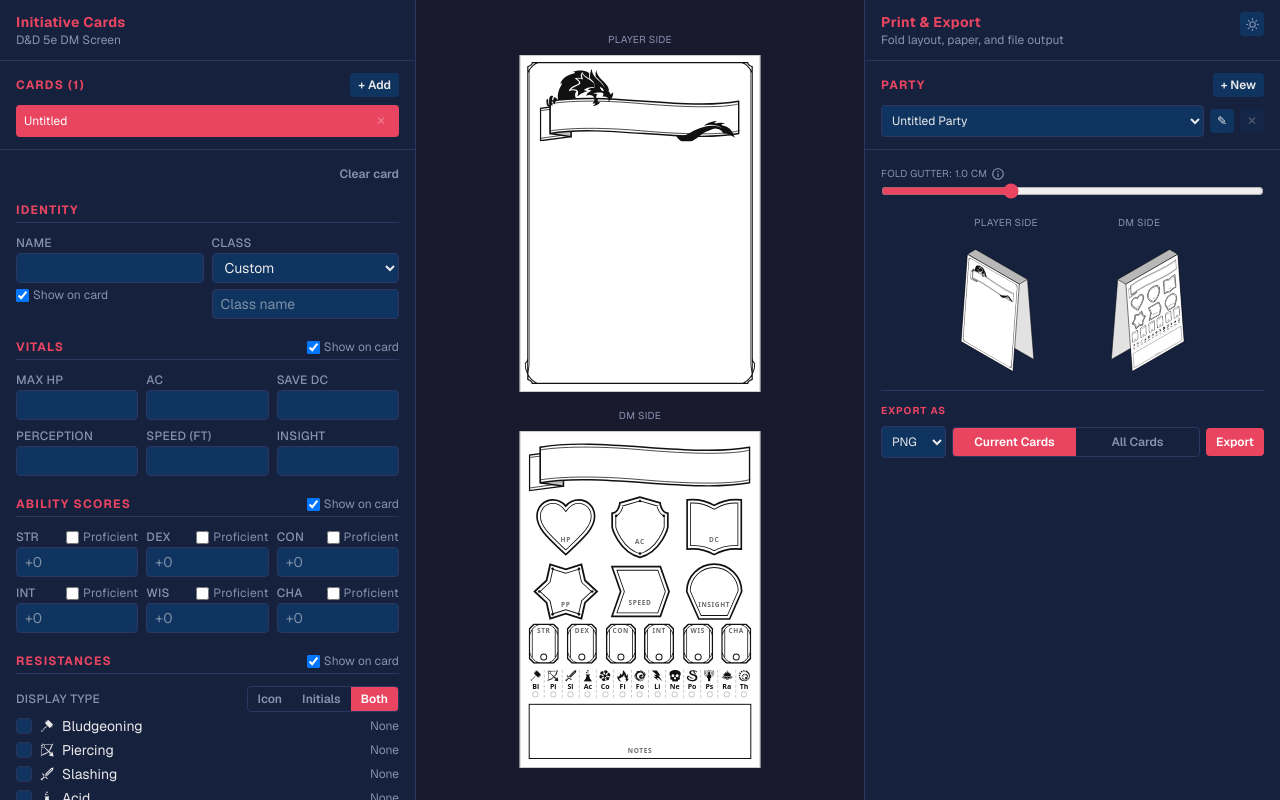
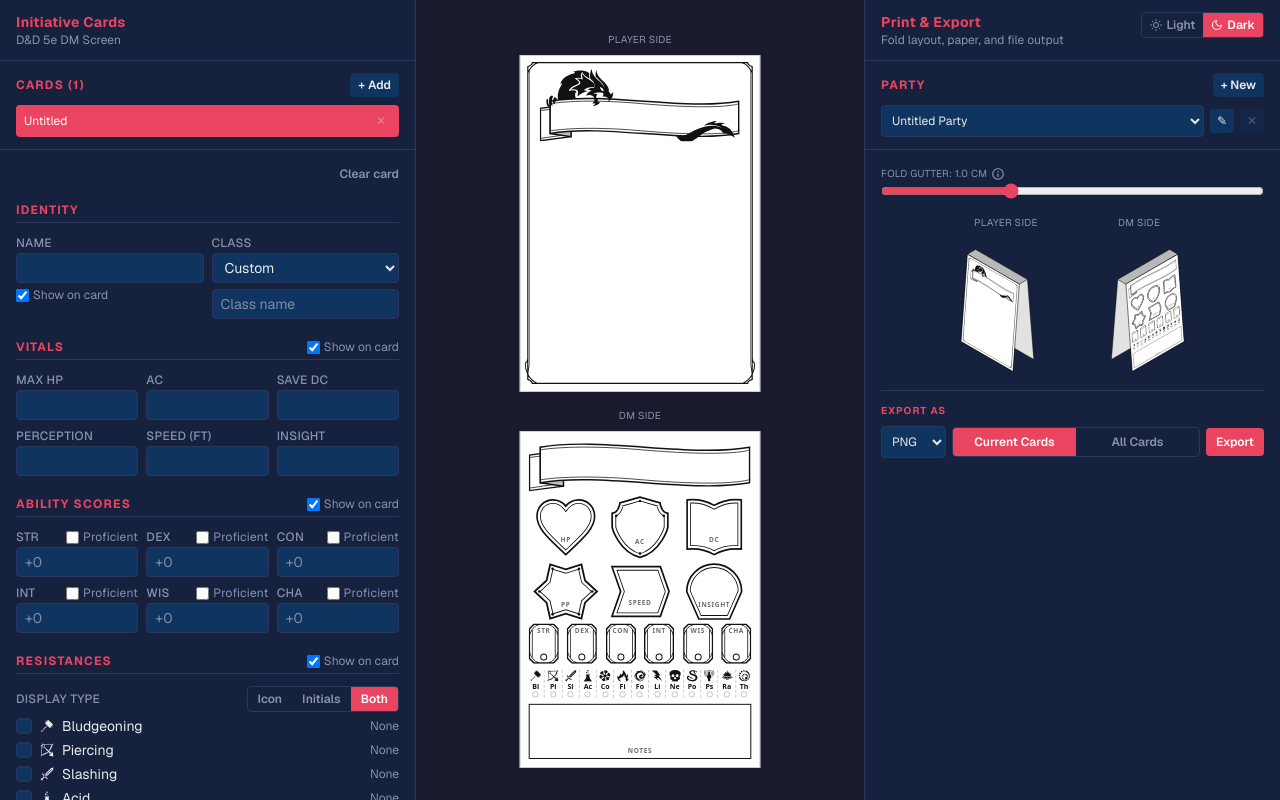
Before and after one commit to Jackclarke95/initiative-card-generator, a Next.js app: page / in a window 1280 px wide. Built offline with nearby package versions, Linux system fonts and the light colour scheme.

Commit message:
Update theme toggle

```diff
--- a/components/ThemeToggle.tsx
+++ b/components/ThemeToggle.tsx
@@ -4,29 +4,41 @@ import { useState } from "react";
 import { FiMoon, FiSun } from "react-icons/fi";
 import { applyTheme, getCurrentTheme, type Theme } from "@/lib/theme";
 
+const OPTIONS: { theme: Theme; label: string; Icon: typeof FiSun }[] = [
+  { theme: "light", label: "Light", Icon: FiSun },
+  { theme: "dark", label: "Dark", Icon: FiMoon },
+];
+
 export default function ThemeToggle() {
   const [theme, setTheme] = useState<Theme>(() => getCurrentTheme());
 
-  function toggle() {
-    const next: Theme = theme === "dark" ? "light" : "dark";
+  function select(next: Theme) {
     applyTheme(next);
     setTheme(next);
   }
 
   return (
-    <button
-      onClick={toggle}
-      title={theme === "dark" ? "Switch to light mode" : "Switch to dark mode"}
-      aria-label={
-        theme === "dark" ? "Switch to light mode" : "Switch to dark mode"
-      }
-      className="w-6 h-6 shrink-0 flex items-center justify-center rounded"
-      style={{
-        background: "var(--surface-raised)",
-        color: "var(--text-muted)",
-      }}
+    <div
+      className="flex rounded overflow-hidden border shrink-0"
+      style={{ borderColor: "var(--border)" }}
     >
-      {theme === "dark" ? <FiSun size={13} /> : <FiMoon size={13} />}
-    </button>
+      {OPTIONS.map(({ theme: optionTheme, label, Icon }) => (
+        <button
+          key={optionTheme}
+          onClick={() => select(optionTheme)}
+          title={`Switch to ${label.toLowerCase()} mode`}
+          aria-label={`Switch to ${label.toLowerCase()} mode`}
+          className="flex items-center gap-1 px-2 py-1 text-xs font-semibold transition-colors"
+          style={{
+            background:
+              theme === optionTheme ? "var(--accent)" : "transparent",
+            color: theme === optionTheme ? "#fff" : "var(--text-muted)",
+          }}
+        >
+          <Icon size={12} />
+          {label}
+        </button>
+      ))}
+    </div>
   );
 }
```
